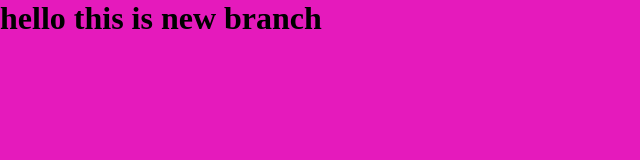
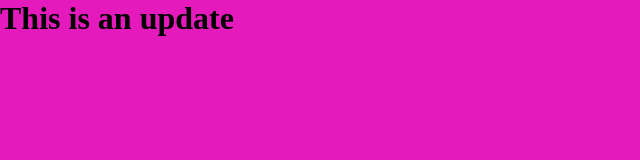
Before and after one commit to Hamza0129/Myproject, a plain HTML site: page index.html in a window 1280 px wide. Shown: the whole page, without its empty margins (0-640 px from the left). Drawn offline with Linux system fonts and the light colour scheme.

Commit message:
edit the html fil

```diff
--- a/index.html
+++ b/index.html
@@ -7,7 +7,7 @@
     <title>Document</title>
 </head>
 <body>
-    <h1>hello this is new branch  </h1>
+    <h1>This is an update </h1>
     <script src="app.js"></script>
 </body>
 </html>
```
